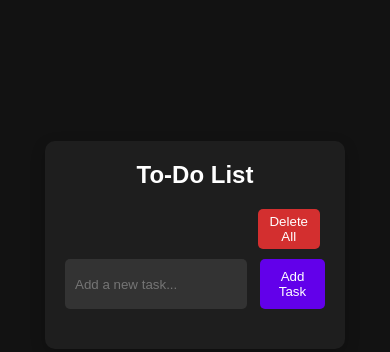
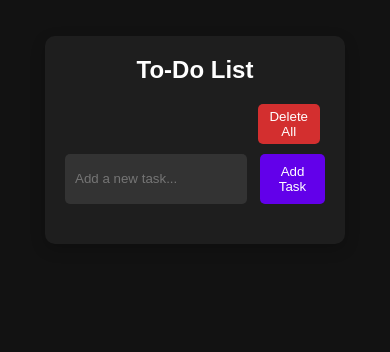
Before and after one commit to k-gajjar-365/To-do-list, a plain HTML site: page index.html in a window 390 px wide. Shown: the part 177-529 px from the top of the page. Drawn offline with Linux system fonts and the light colour scheme.

Commit message:
added media query for less then 768px width screens.

```diff
--- a/styles.css
+++ b/styles.css
@@ -21,6 +21,7 @@ body {
   width: 300px;
   box-shadow: 0 5px 15px rgba(0, 0, 0, 0.2);
 }
+
 
 h1 {
   text-align: center;
@@ -81,6 +82,12 @@ li.completed {
 }
 
 
+@media only screen and (max-width: 768px ) {
+  body {
+    height: 75vh;
+    overflow-y: auto;
+  }
+}
 
 li button,#delAll {
   background-color: #d32f2f;
```
